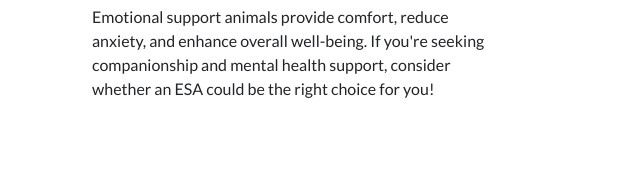
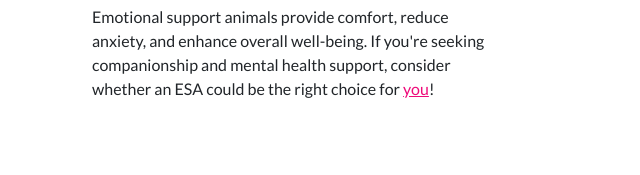
Before and after one commit to JeffTam79/assignment-2, a plain HTML site: page index.html in a window 1280 px wide. Shown: the part 2658-2833 px from the top of the page, 620-1260 px from the left. Drawn offline with nearby package versions, Linux system fonts and the light colour scheme.

Commit message:
Update index.html

```diff
--- a/index.html
+++ b/index.html
@@ -179,7 +179,9 @@
                         <h2 class="display-4">Getting ESAs</h2>
                         <p>Emotional support animals provide comfort, reduce anxiety, and enhance overall well-being. If
                             you're seeking companionship and mental health support, consider whether an ESA could be the
-                            right choice for you!</p>
+                            right choice for <a
+                                href="https://www.certapet.com/emotional-support-animal/?srsltid=AfmBOopB2ZdrdLS2tKTMHW3Rrml2URTFzOpPKSuvBBqLzwODsBi8mIe2"
+                                target="_blank">you</a>!</p>
                     </div>
                 </div>
             </div>
```
